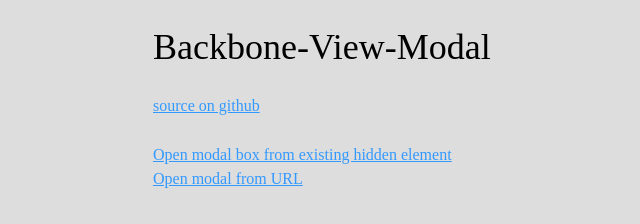
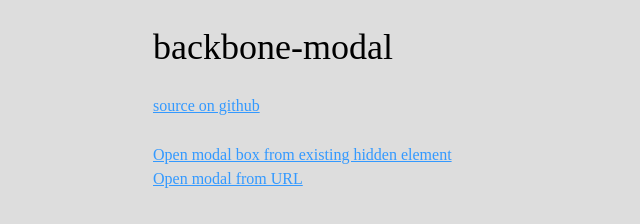
Before and after one commit to seckie/backbone-modal, a plain HTML site: page index.html in a window 1280 px wide. Shown: the whole page, without its empty margins (7-647 px from the left). Drawn offline with Linux system fonts and the light colour scheme.

Commit message:
Renamed repository from Backbone-View-Modal to backbone-modal

```diff
--- a/index.html
+++ b/index.html
@@ -2,7 +2,7 @@
 <html lang="ja" xmlns="http://www.w3.org/1999/xhtml" xmlns:og="http://ogp.me/ns#" xmlns:fb="https://www.facebook.com/2008/fbml">
 <head>
 <meta charset="UTF-8" />
-<title>Backbone-View-Modal</title>
+<title>backbone-modal</title>
 <meta name="X-UA-Compatible" content="IE=edge" />
 <meta name="viewport" content="width=device-width" />
 <link rel="stylesheet" href="css/screen.css" />
@@ -57,8 +57,8 @@
 <div class="container">
 <div class="main">
 
-<h1>Backbone-View-Modal</h1>
-<p><a href="https://github.com/seckie/Backbone-View-Modal">source on github</a></p>
+<h1>backbone-modal</h1>
+<p><a href="https://github.com/seckie/backbone-modal">source on github</a></p>
 
 <ul>
 	<li><a href="#" id="modal-trigger1">Open modal box from existing hidden element</a></li>
```
Also changed, not shown: README.md.
